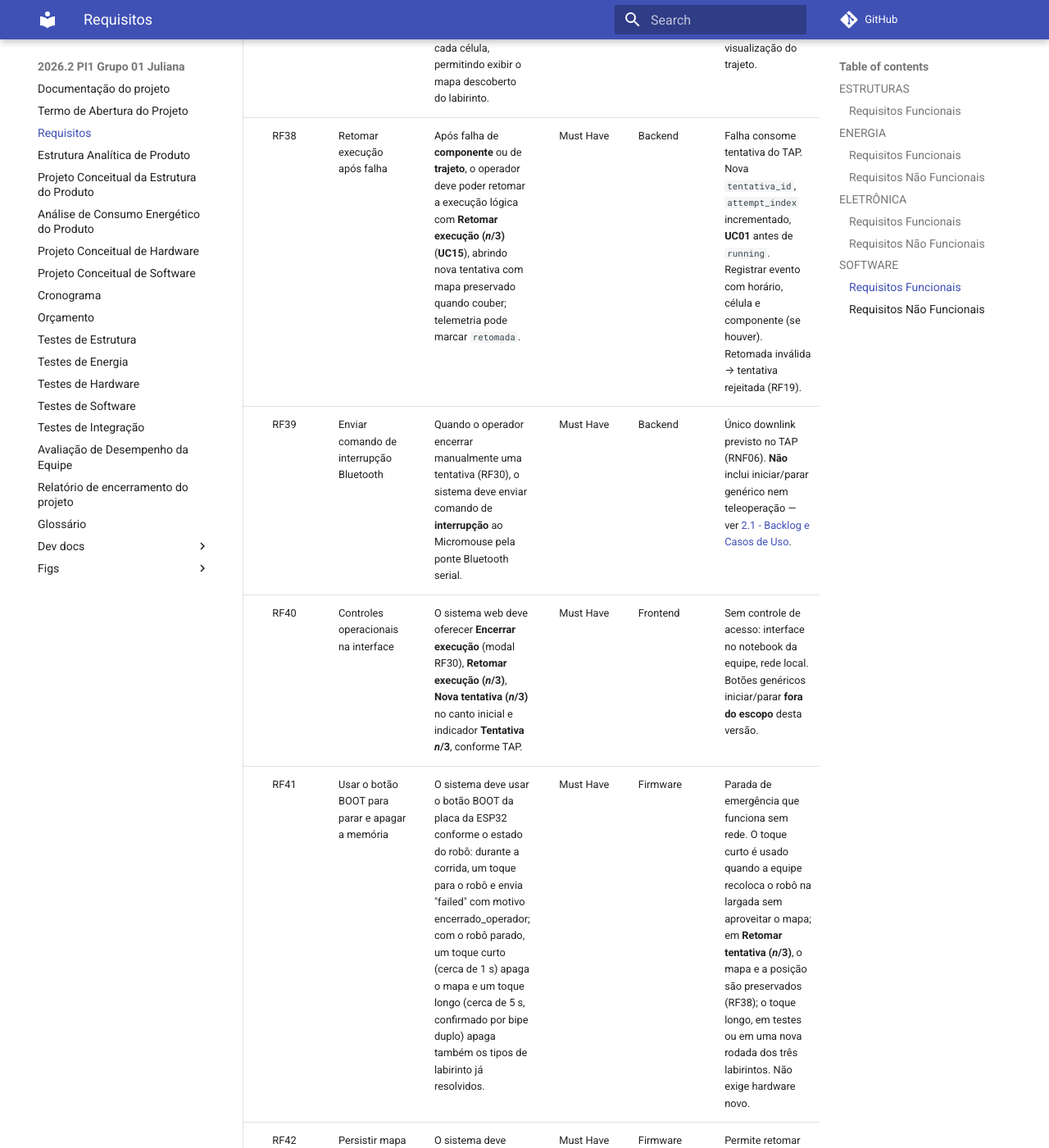
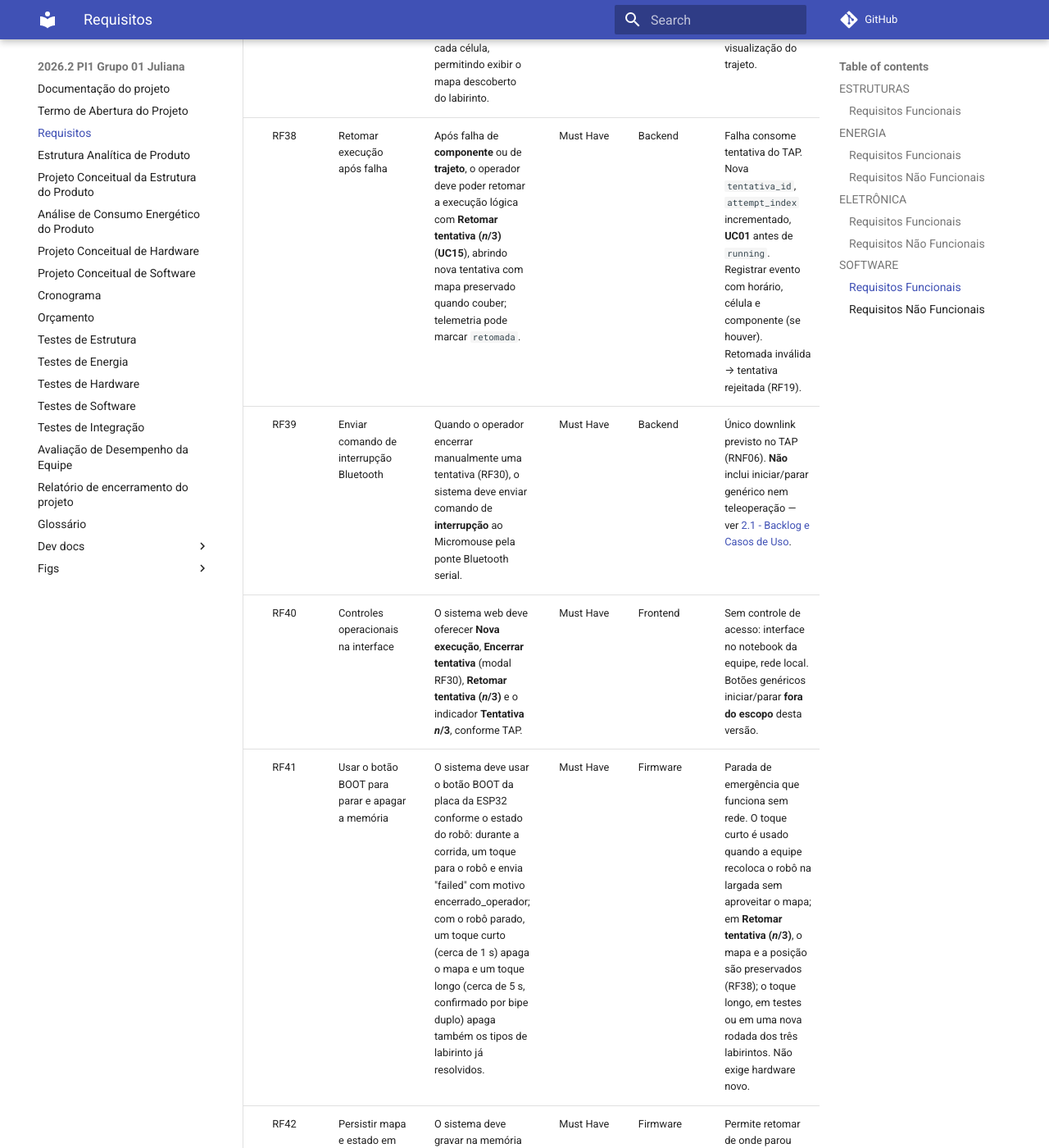
Before and after one commit to fcte-pi1/2026_2_PI1_Grupo01_Juliana, an MkDocs documentation site: the page built from docs/2 - Requisitos.md, in a window 1280 px wide and 1400 px high, scrolled down 20817 px. Shown: the whole window at 82% size. Built offline with MkDocs 1.6.1 and Material for MkDocs 9.7.7, drawn with Linux system fonts in a browser that asks for light colours; comment, search, counter and statistics services are not loaded; some of the changed text lies outside the part shown.

Commit message:
docs: usar nos requisitos os nomes dos botões da interface

```diff
--- a/docs/2 - Requisitos.md
+++ b/docs/2 - Requisitos.md
@@ -111,9 +111,9 @@
 | RF35 | Consultar execuções de todos os labirintos | O sistema deve permitir consultar as execuções de todos os labirintos em uma única exibição. | Must Have | Backend | |
 | RF36 | Consultar detalhes de uma execução | O sistema deve permitir consultar todos os dados de uma execução específica, incluindo o trajeto completo, para reexibição do percurso. | Must Have | Backend | Sustenta o RF02 e o RF05 do frontend. |
 | RF37 | Registrar paredes detectadas | O sistema deve receber e armazenar as paredes detectadas pelo Micromouse em cada célula, permitindo exibir o mapa descoberto do labirinto. | Could Have | Backend | Não exigido na telemetria, mas o mapeamento é requisito do robô e enriquece a visualização do trajeto. |
-| RF38 | Retomar execução após falha | Após falha de **componente** ou de **trajeto**, o operador deve poder retomar a execução lógica com **Retomar execução (*n*/3)** (**UC15**), abrindo nova tentativa com mapa preservado quando couber; telemetria pode marcar `retomada`. | Must Have | Backend | Falha consome tentativa do TAP. Nova `tentativa_id`, `attempt_index` incrementado, **UC01** antes de `running`. Registrar evento com horário, célula e componente (se houver). Retomada inválida → tentativa rejeitada (RF19). |
+| RF38 | Retomar execução após falha | Após falha de **componente** ou de **trajeto**, o operador deve poder retomar a execução lógica com **Retomar tentativa (*n*/3)** (**UC15**), abrindo nova tentativa com mapa preservado quando couber; telemetria pode marcar `retomada`. | Must Have | Backend | Falha consome tentativa do TAP. Nova `tentativa_id`, `attempt_index` incrementado, **UC01** antes de `running`. Registrar evento com horário, célula e componente (se houver). Retomada inválida → tentativa rejeitada (RF19). |
 | RF39 | Enviar comando de interrupção Bluetooth | Quando o operador encerrar manualmente uma tentativa (RF30), o sistema deve enviar comando de **interrupção** ao Micromouse pela ponte Bluetooth serial. | Must Have | Backend | Único downlink previsto no TAP (RNF06). **Não** inclui iniciar/parar genérico nem teleoperação — ver [2.1 - Backlog e Casos de Uso](2.1%20-%20Backlog%20e%20Casos%20de%20Uso.md). |
-| RF40 | Controles operacionais na interface | O sistema web deve oferecer **Encerrar execução** (modal RF30), **Retomar execução (*n*/3)**, **Nova tentativa (*n*/3)** no canto inicial e indicador **Tentativa *n*/3**, conforme TAP. | Must Have | Frontend | Sem controle de acesso: interface no notebook da equipe, rede local. Botões genéricos iniciar/parar **fora do escopo** desta versão. |
+| RF40 | Controles operacionais na interface | O sistema web deve oferecer **Nova execução**, **Encerrar tentativa** (modal RF30), **Retomar tentativa (*n*/3)** e o indicador **Tentativa *n*/3**, conforme TAP. | Must Have | Frontend | Sem controle de acesso: interface no notebook da equipe, rede local. Botões genéricos iniciar/parar **fora do escopo** desta versão. |
 | RF41 | Usar o botão BOOT para parar e apagar a memória | O sistema deve usar o botão BOOT da placa da ESP32 conforme o estado do robô: durante a corrida, um toque para o robô e envia "failed" com motivo encerrado_operador; com o robô parado, um toque curto (cerca de 1 s) apaga o mapa e um toque longo (cerca de 5 s, confirmado por bipe duplo) apaga também os tipos de labirinto já resolvidos. | Must Have | Firmware | Parada de emergência que funciona sem rede. O toque curto é usado quando a equipe recoloca o robô na largada sem aproveitar o mapa; em **Retomar tentativa (*n*/3)**, o mapa e a posição são preservados (RF38); o toque longo, em testes ou em uma nova rodada dos três labirintos. Não exige hardware novo. |
 | RF42 | Persistir mapa e estado em memória não volátil | O sistema deve gravar na memória flash (NVS) o mapa das paredes, a posição, o estado da execução e os tipos de labirinto já resolvidos com sucesso, atualizando-os a cada célula nova. | Must Have | Firmware | Permite retomar de onde parou depois de uma reinicialização (RF38) e excluir dos objetivos candidatos os tipos já resolvidos. A informação vem da experiência do próprio robô, não de quem o opera. |
 
```
Also changed, not shown: other parts of docs/2 - Requisitos.md (+1 -1 lines).
